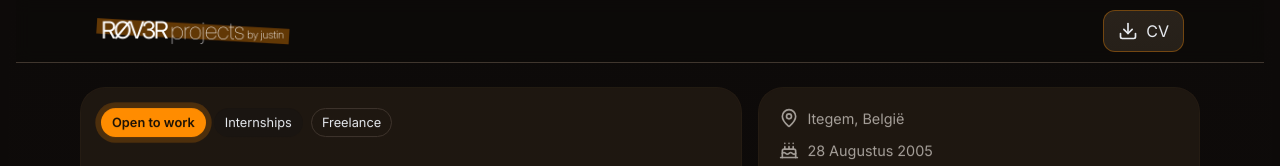
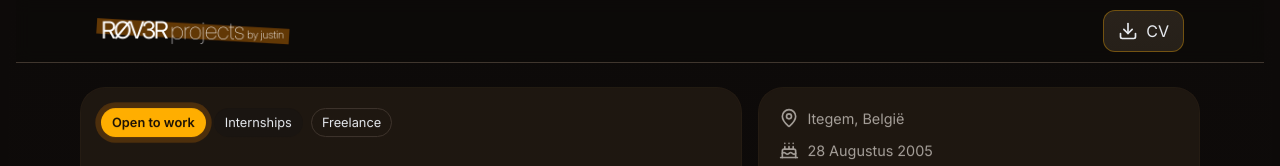
Before and after one commit to JustinGoyvaerts/cv-25w34, a plain HTML site: page index.html in a window 1280 px wide. Shown: the top 166 px of the page. Drawn offline with nearby package versions, Linux system fonts and the light colour scheme.

Commit message:
Update styles.css

```diff
--- a/styles.css
+++ b/styles.css
@@ -5,7 +5,7 @@
     --text: #e6e9ee;
     --card: rgba(43, 33, 23, 0.6);
     --border: #40362e;
-    --accent: #ff8c00;
+    --accent: #ffae00;
     --accent-ink: #1c1206;
 }
 
```
